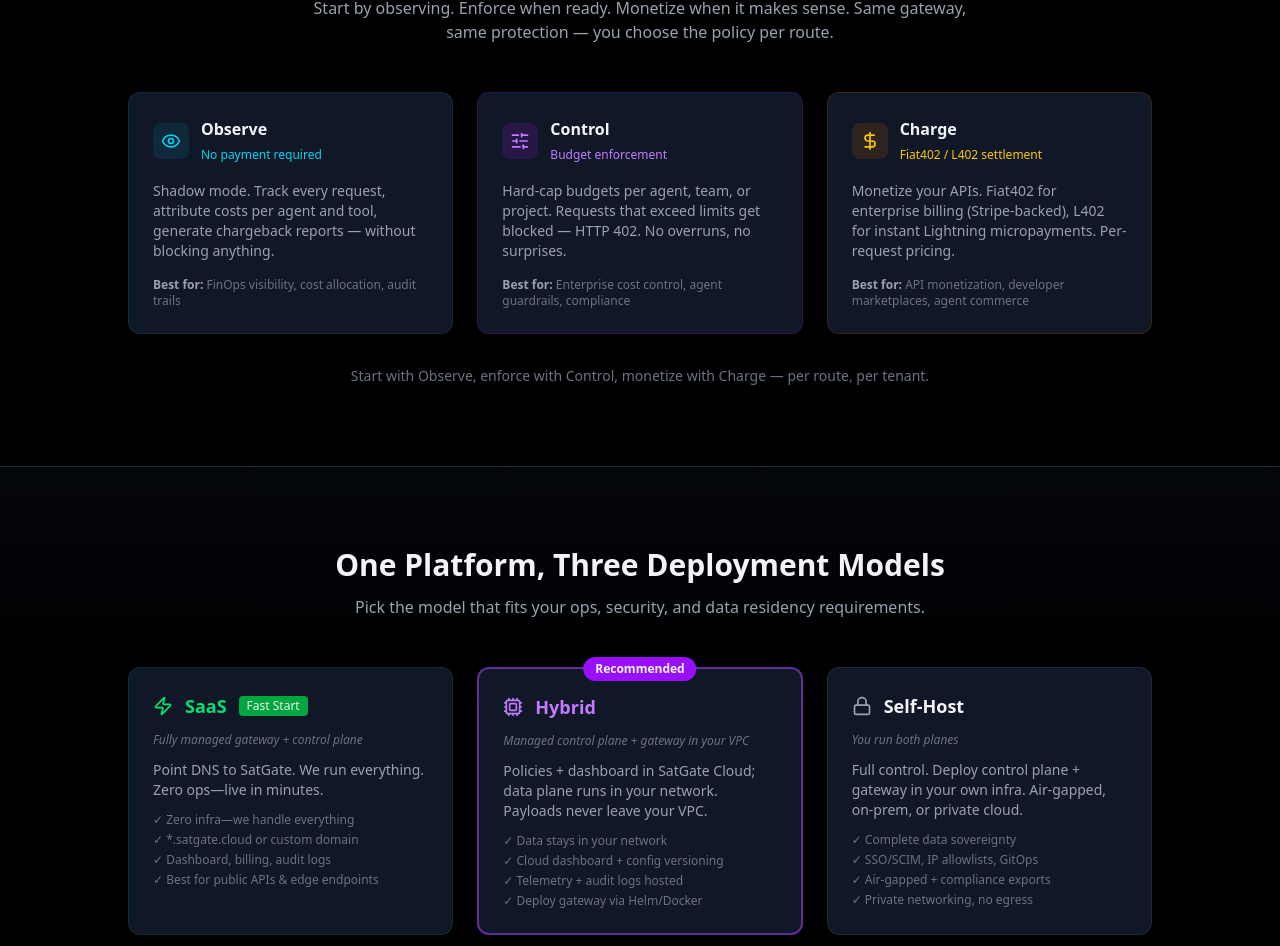
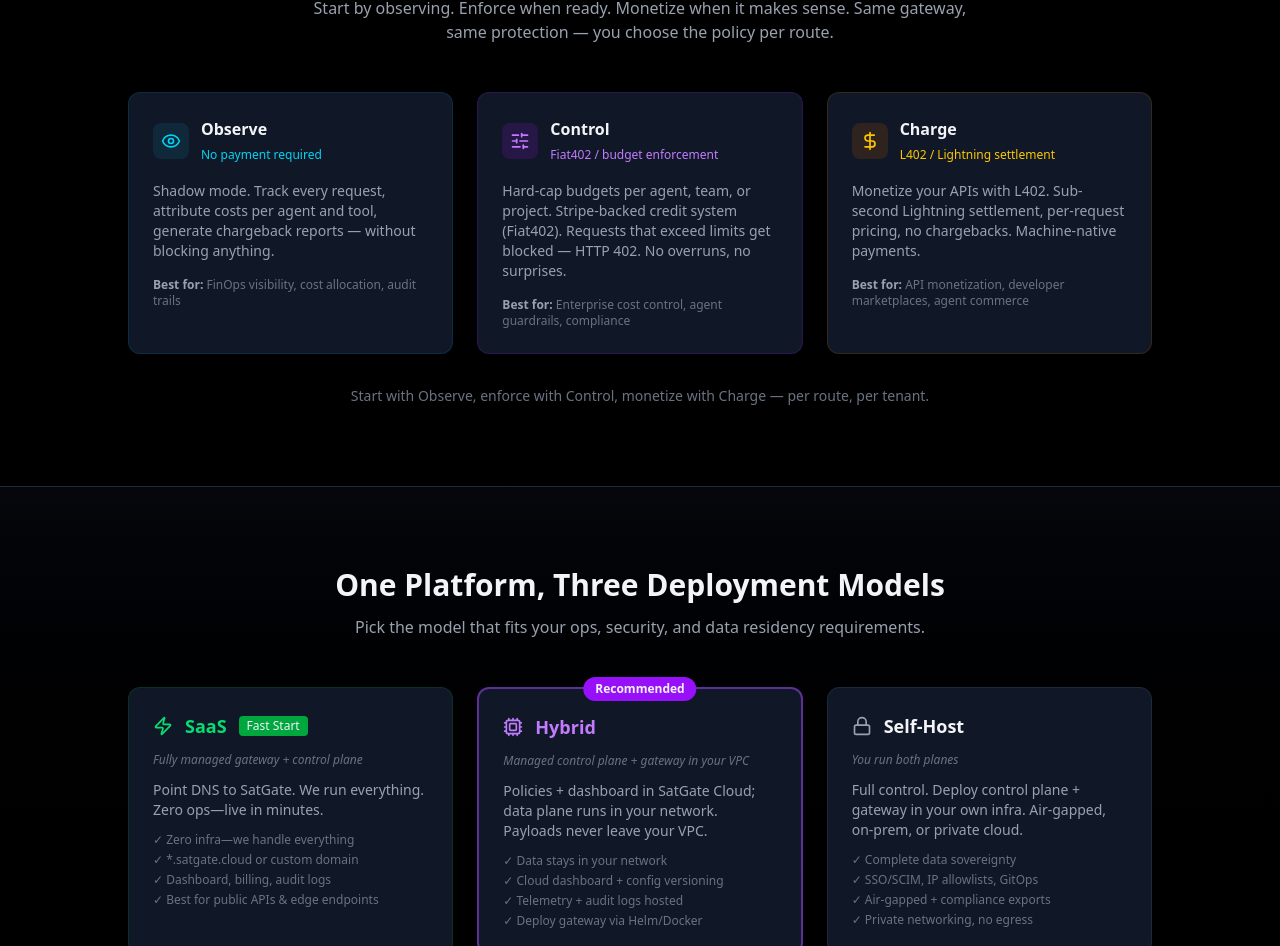
Before and after one commit to SatGate-io/satgate, a Next.js app in the folder satgate-landing/: page / in a window 1280 px wide. Shown: the part 4691-5637 px from the top of the page. Built offline with nearby package versions, Linux system fonts and the light colour scheme.

Commit message:
fix: Charge is L402/Lightning only, Fiat402 belongs to Control
- Charge box: 'L402 / Lightning settlement' (was 'Fiat402 / L402')
- Control box: 'Fiat402 / budget enforcement' with Stripe-backed mention
- Aligns with product architecture: Fiat402=Control, L402=Charge

```diff
--- a/satgate-landing/app/page.tsx
+++ b/satgate-landing/app/page.tsx
@@ -616,12 +616,12 @@ const LandingPage = () => {
                 </div>
                 <div>
                   <h3 className="font-bold">Control</h3>
-                  <span className="text-xs text-purple-400">Budget enforcement</span>
+                  <span className="text-xs text-purple-400">Fiat402 / budget enforcement</span>
                 </div>
               </div>
               <p className="text-gray-400 text-sm mb-4">
-                Hard-cap budgets per agent, team, or project. Requests that exceed
-                limits get blocked — HTTP 402. No overruns, no surprises.
+                Hard-cap budgets per agent, team, or project. Stripe-backed credit system (Fiat402).
+                Requests that exceed limits get blocked — HTTP 402. No overruns, no surprises.
               </p>
               <div className="text-xs text-gray-500">
                 <strong className="text-gray-400">Best for:</strong> Enterprise cost control, agent guardrails, compliance
@@ -635,12 +635,12 @@ const LandingPage = () => {
                 </div>
                 <div>
                   <h3 className="font-bold">Charge</h3>
-                  <span className="text-xs text-yellow-400">Fiat402 / L402 settlement</span>
+                  <span className="text-xs text-yellow-400">L402 / Lightning settlement</span>
                 </div>
               </div>
               <p className="text-gray-400 text-sm mb-4">
-                Monetize your APIs. Fiat402 for enterprise billing (Stripe-backed),
-                L402 for instant Lightning micropayments. Per-request pricing.
+                Monetize your APIs with L402. Sub-second Lightning settlement,
+                per-request pricing, no chargebacks. Machine-native payments.
               </p>
               <div className="text-xs text-gray-500">
                 <strong className="text-gray-400">Best for:</strong> API monetization, developer marketplaces, agent commerce
```
